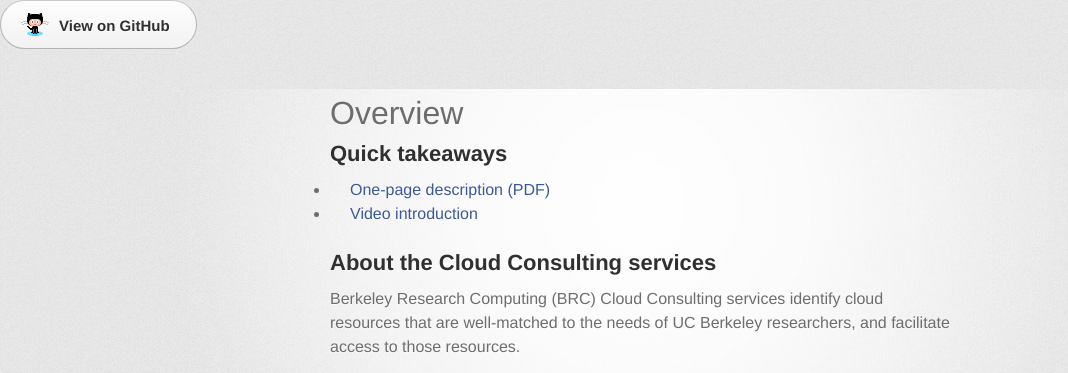
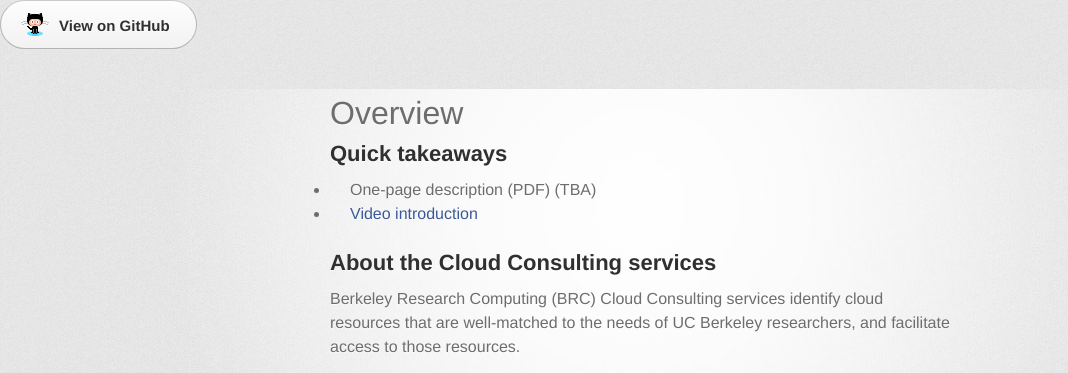
Before and after one commit to ucberkeley/brc-draft-documentation, a Jekyll site: the page built from cloud/overview.md, in a window 1280 px wide. Shown: the top 373 px of the page, without its empty margins (0-1068 px from the left). Built offline with Jekyll 4.4.1, drawn with Linux system fonts in a browser that asks for light colours.

```diff
--- a/cloud/overview.md
+++ b/cloud/overview.md
@@ -6,7 +6,7 @@ layout: default
 
 ## Quick takeaways
 
-* [One-page description (PDF)](https://github.com/ucberkeley/brc-draft-documentation/blob/gh-pages/cloud/media/BRC-CloudConsultingOnePager.pdf)
+* One-page description (PDF) (TBA)
 * [Video introduction](https://www.youtube.com/watch?v=71MJSFDPHb0&t=5m57s)
 
 ## About the Cloud Consulting services
```
